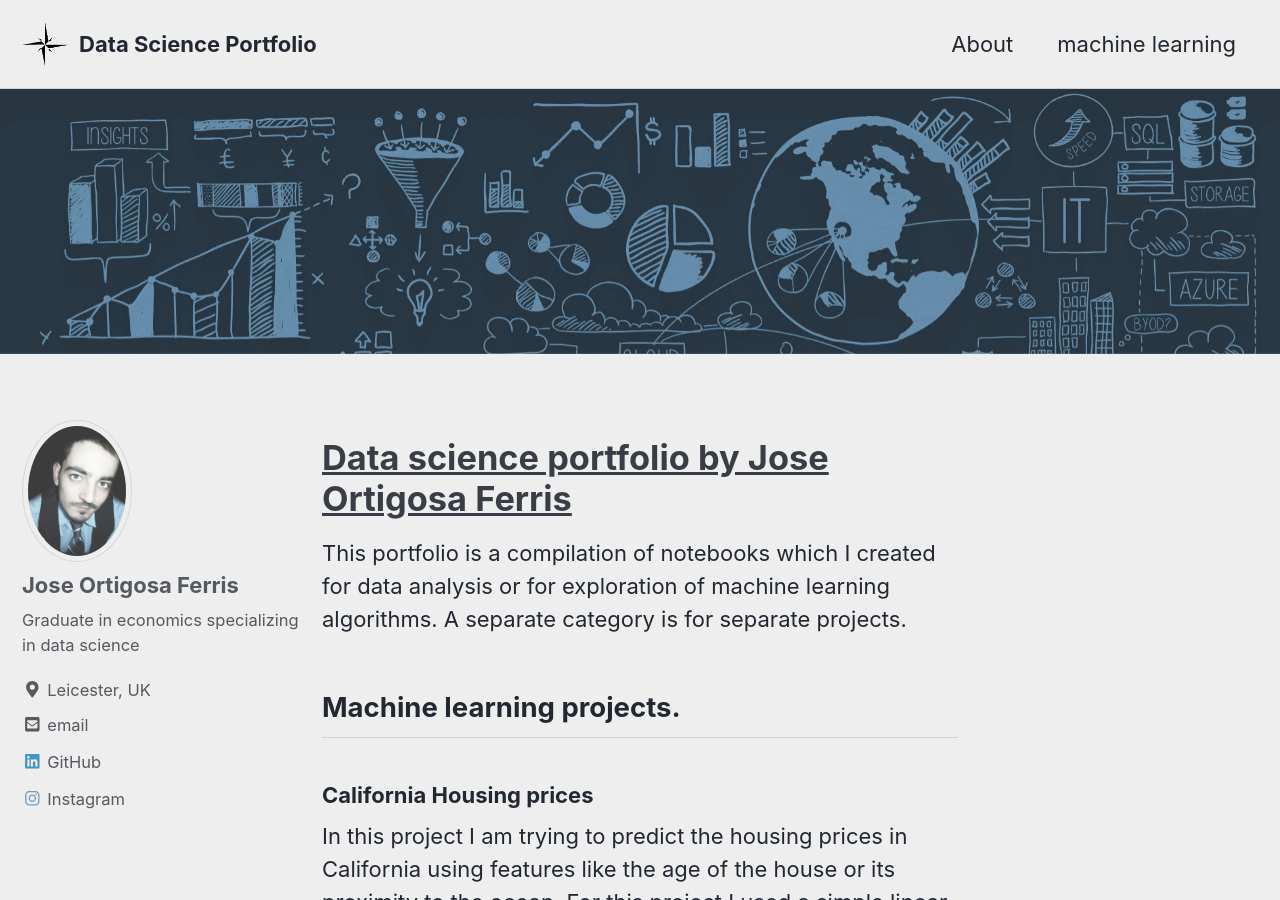
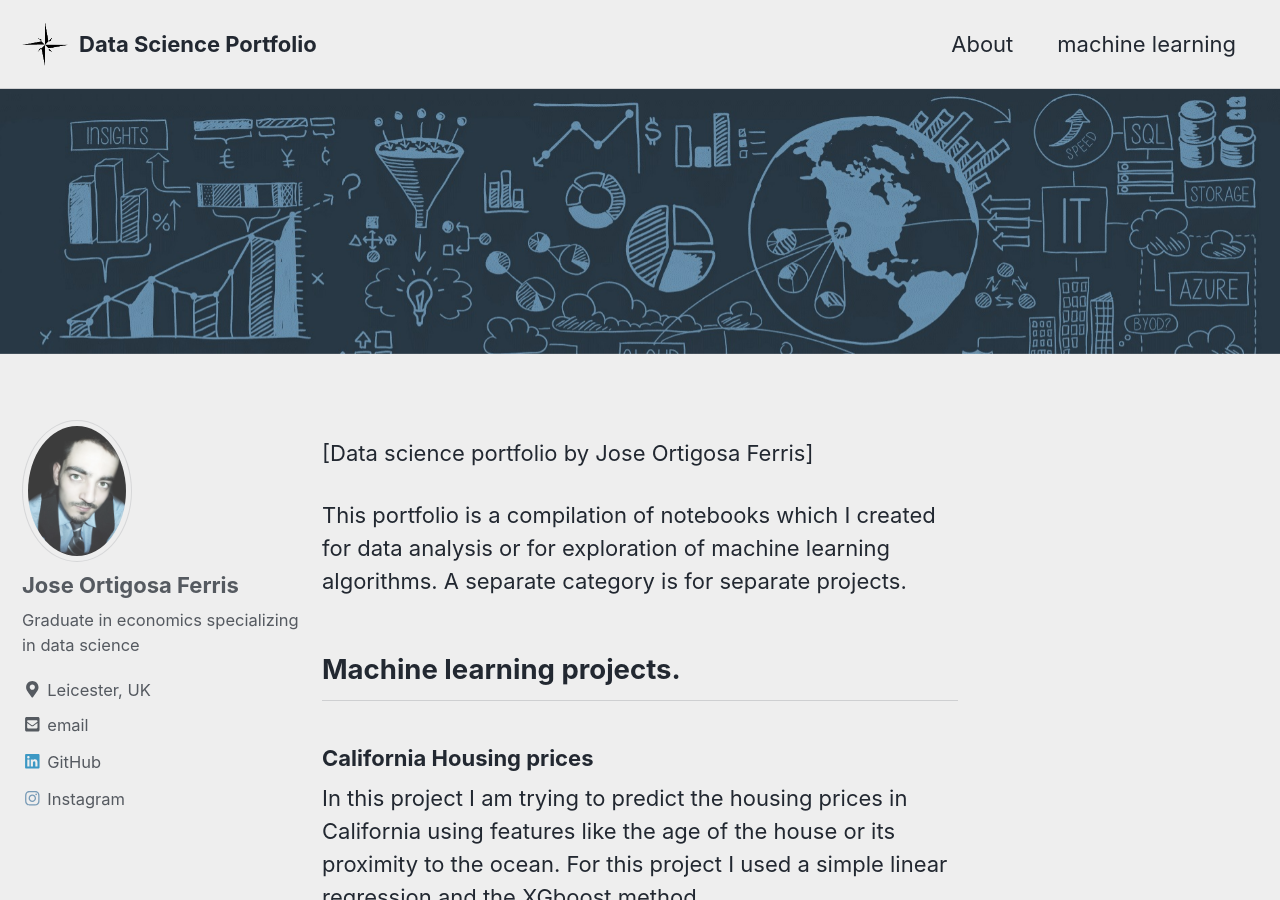
Before and after one commit to JoseOrtigosaFerris/JoseOrtigosaFerris.github.io, a Jekyll site: the page built from index.md, in a window 1280 px wide and 900 px high. Built offline with Jekyll 4.4.1, drawn with Linux system fonts in a browser that asks for light colours; cached includes are drawn as plain includes; nearby versions of some CDN libraries.

```diff
--- a/index.md
+++ b/index.md
@@ -6,7 +6,7 @@ header:
   image: "/images/newfront.jpg"
 author_profile: true
 ---
-# [Data science portfolio by Jose Ortigosa Ferris](#)
+[Data science portfolio by Jose Ortigosa Ferris]
 
 This portfolio is a compilation of notebooks which I created for data analysis or for exploration of machine learning algorithms. A separate category is for separate projects.
 
```
